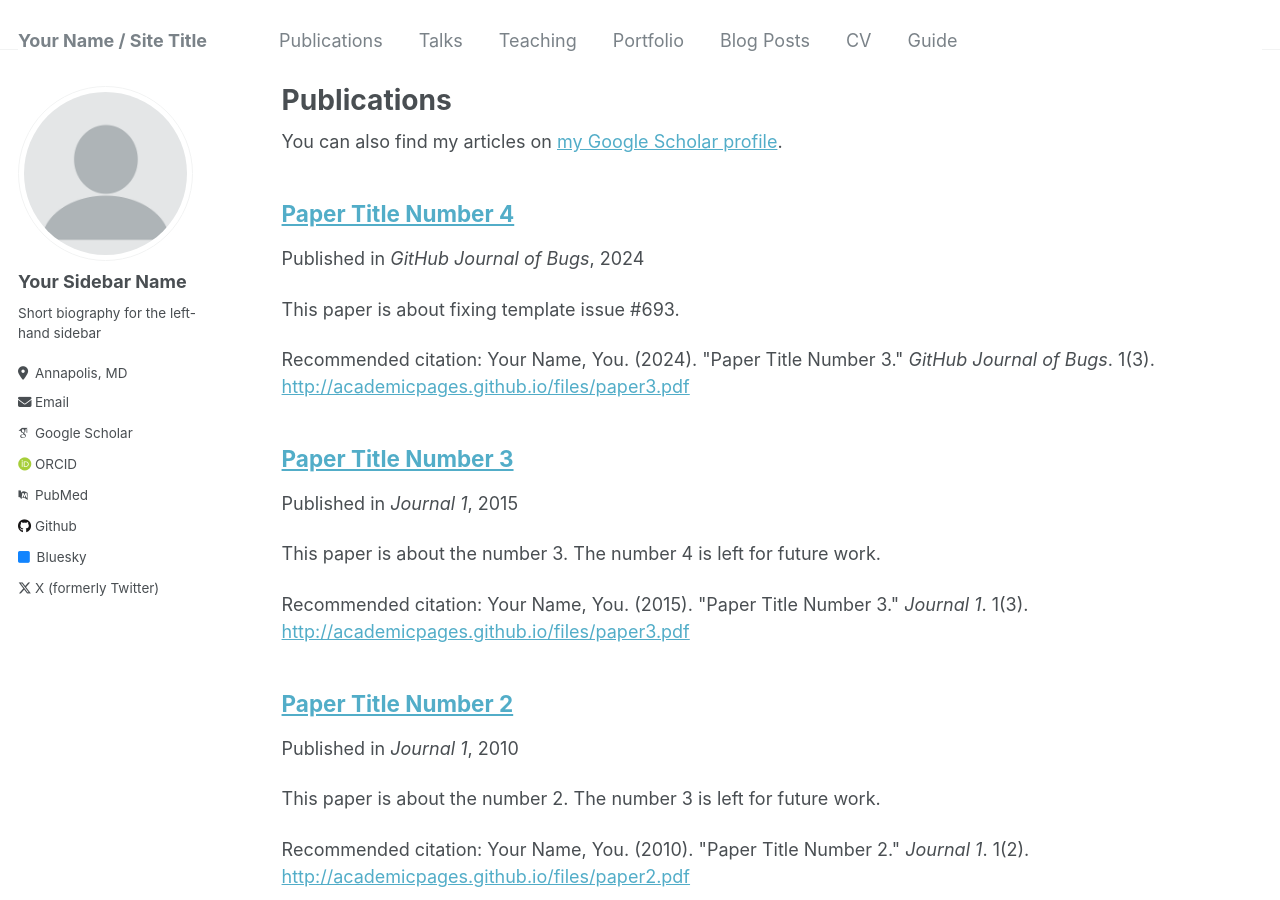
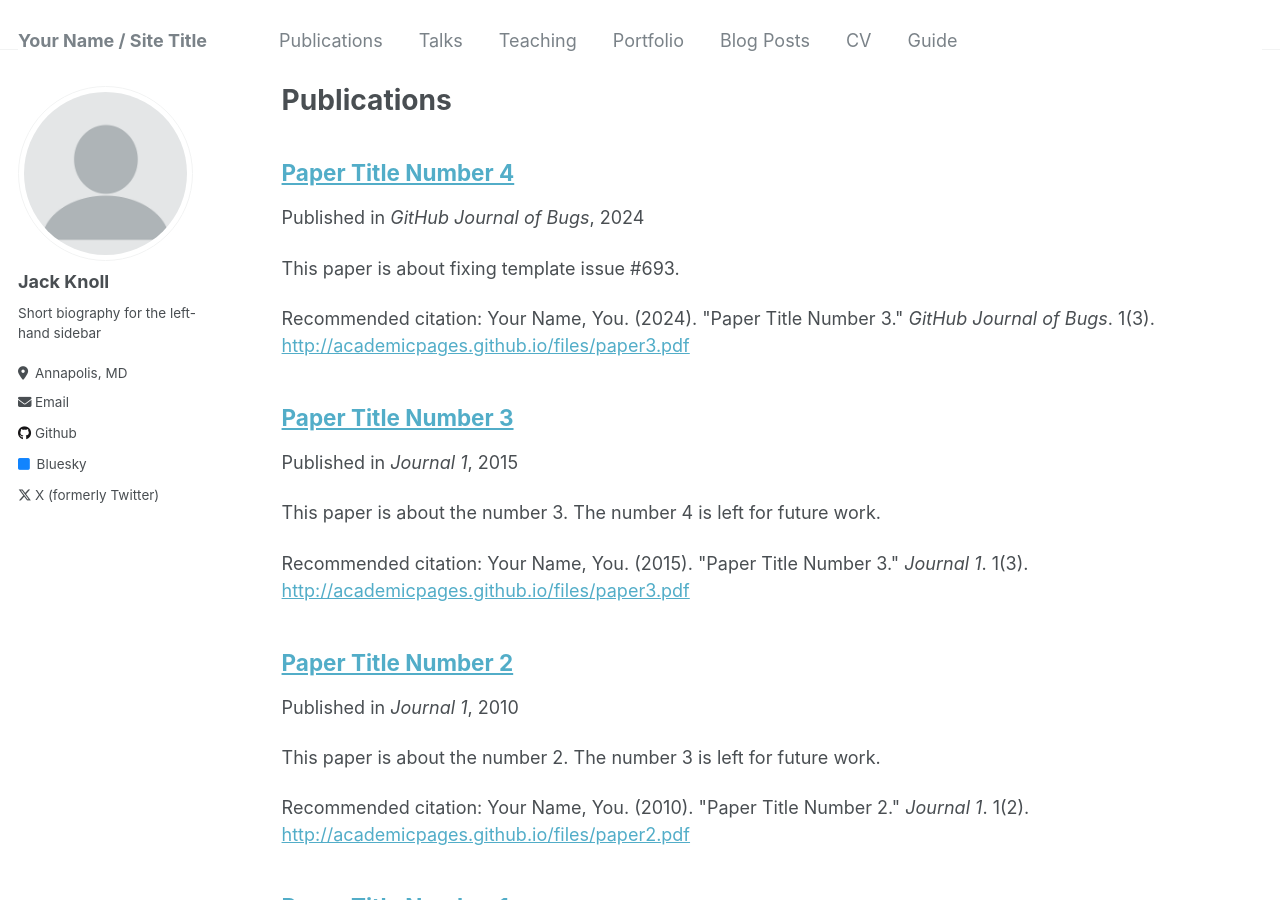
Before and after one commit to jakjr2000/jakjr2000.github.io, a Jekyll site: the page built from _pages/publications.md, in a window 1280 px wide and 900 px high. Built offline with Jekyll 4.4.1, drawn with Linux system fonts in a browser that asks for light colours; some web fonts are replaced.

Commit message:
Update _config.yml

```diff
--- a/_config.yml
+++ b/_config.yml
@@ -22,27 +22,27 @@ repository               : "academicpages/academicpages.github.io"
 author:
   # Biographic information
   avatar           : "profile.png"
-  name             : "Your Sidebar Name"
-  pronouns         : # example: "she/her"
+  name             : "Jack Knoll"
+  pronouns         : # example: "he/him"
   bio              : "Short biography for the left-hand sidebar"
   location         : "Annapolis, MD"
-  employer         :
+  employer         : #
   uri              : # URL
   email            : "jknoll1@umbc.edu"
 
   # Academic websites
-  arxiv            : # URL - Update with the correct link to your profile
-  googlescholar    : "https://scholar.google.com/citations?user=PS_CX0AAAAAJ"
+  arxiv            : # URL
+  googlescholar    : # URL
   impactstory      : # URL
-  orcid            : "http://orcid.org/yourorcidurl"
-  pubmed           : "https://www.ncbi.nlm.nih.gov/pubmed/?term=john+snow"
+  orcid            : # URL
+  pubmed           : # URL
   researchgate     : # URL
 
   # Repositories and software development
   bitbucket        : # Username - Update with your username on the site
   codepen          : # Username
   dribbble         : # Username
-  github           : "academicpages"
+  github           : "jakjr2000"
   kaggle           : # Username
   stackoverflow    : # User number or user number and name (i.e., use "1" or "1/jeff-atwood")
 
```
